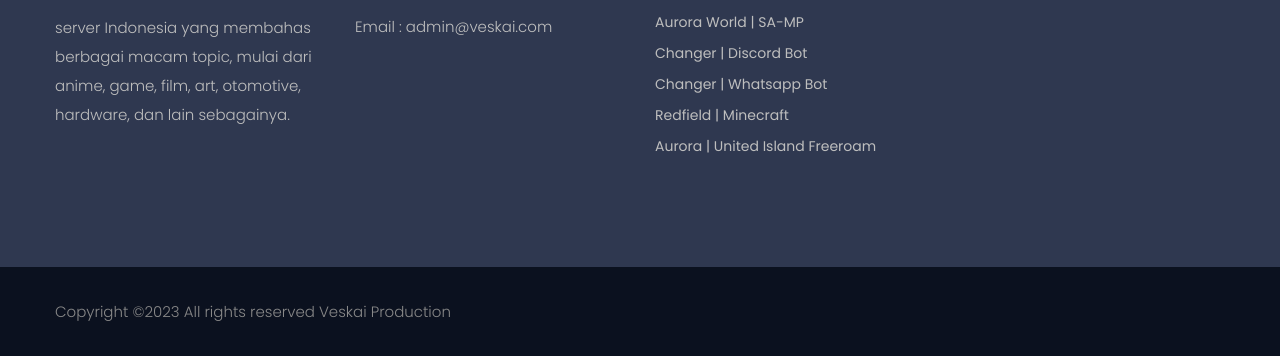
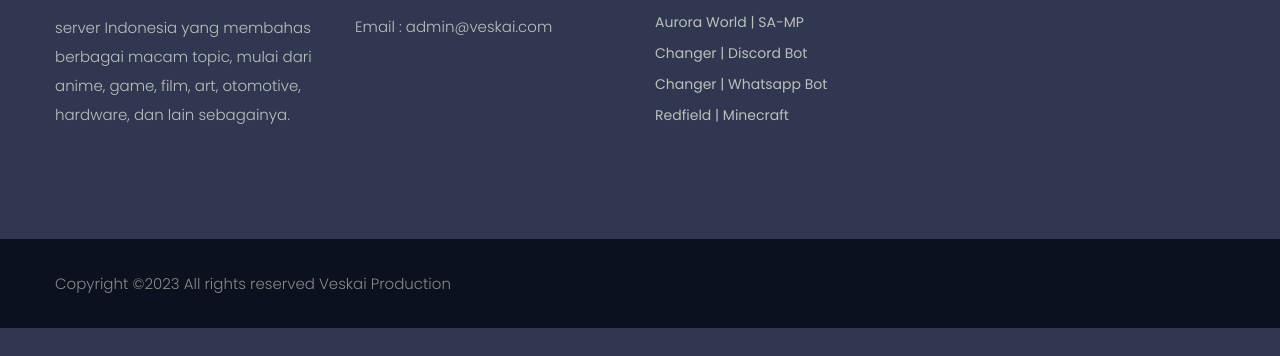
Before and after one commit to primahagantha/veskai, a plain HTML site: page unban.html in a window 1280 px wide. Shown: the part 961-1317 px from the top of the page. After the commit the page ends 1289 px from the top, so only its background shows below. Drawn offline with Linux system fonts and the light colour scheme; a web font is replaced by a local one.

Commit message:
ngehapus aurora uif dari list

```diff
--- a/unban.html
+++ b/unban.html
@@ -54,7 +54,6 @@
                                 <div class="dropdown-menu" aria-labelledby="navbarDropdown">
                                     <a class="dropdown-item" href="https://discord.gg/heee7em7dw"><strike>Aurora World | SA-MP</strike> <strong>(Maintenance)</strong></a>
                                     <a class="dropdown-item" href="https://discord.gg/sVqa3PJpHc"><strike>Redfield | Minecraft</strike> <strong>(Maintenance)</strong></a>
-                                    <a class="dropdown-item" href="https://discord.gg/8GarCgaj4U"><strike>Aurora | United Island Freeroam</strike> <strong>(Maintenance)</strong></a>
                                 </div>
                             </li>
                             <li class="nav-item dropdown">
@@ -144,7 +143,6 @@
                             <li><a href="https://s.id/16PNE"> Changer | Discord Bot</a></li>
                             <li><a href="https://wa.me/6287810151440"> Changer | Whatsapp Bot</a></li>
                             <li><a href="https://discord.gg/sVqa3PJpHc">Redfield | Minecraft</a></li>
-                            <li><a href="https://discord.gg/8GarCgaj4U">Aurora | United Island Freeroam</a></li>
                         </ul>
                     </div>
                 </div>
```
